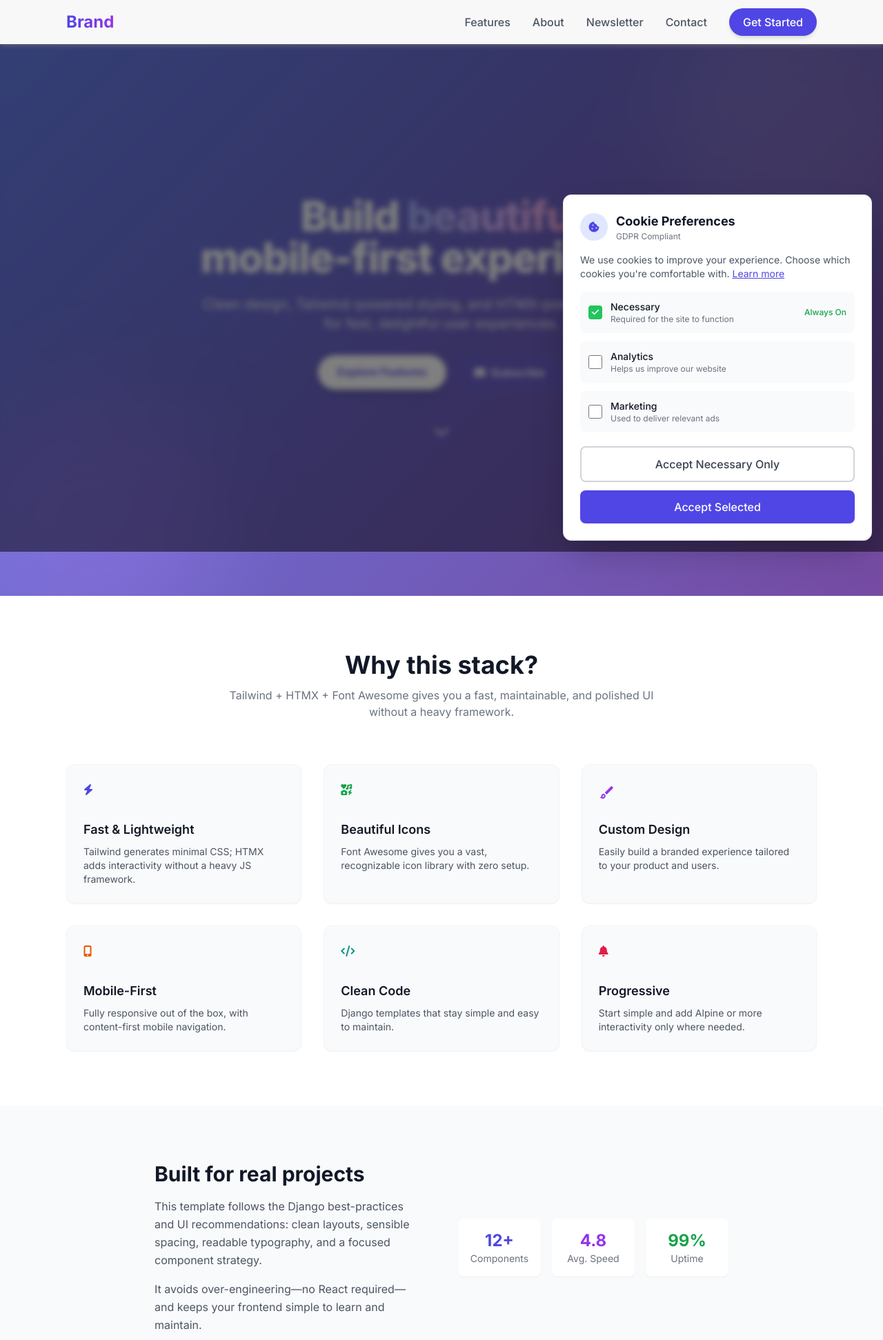
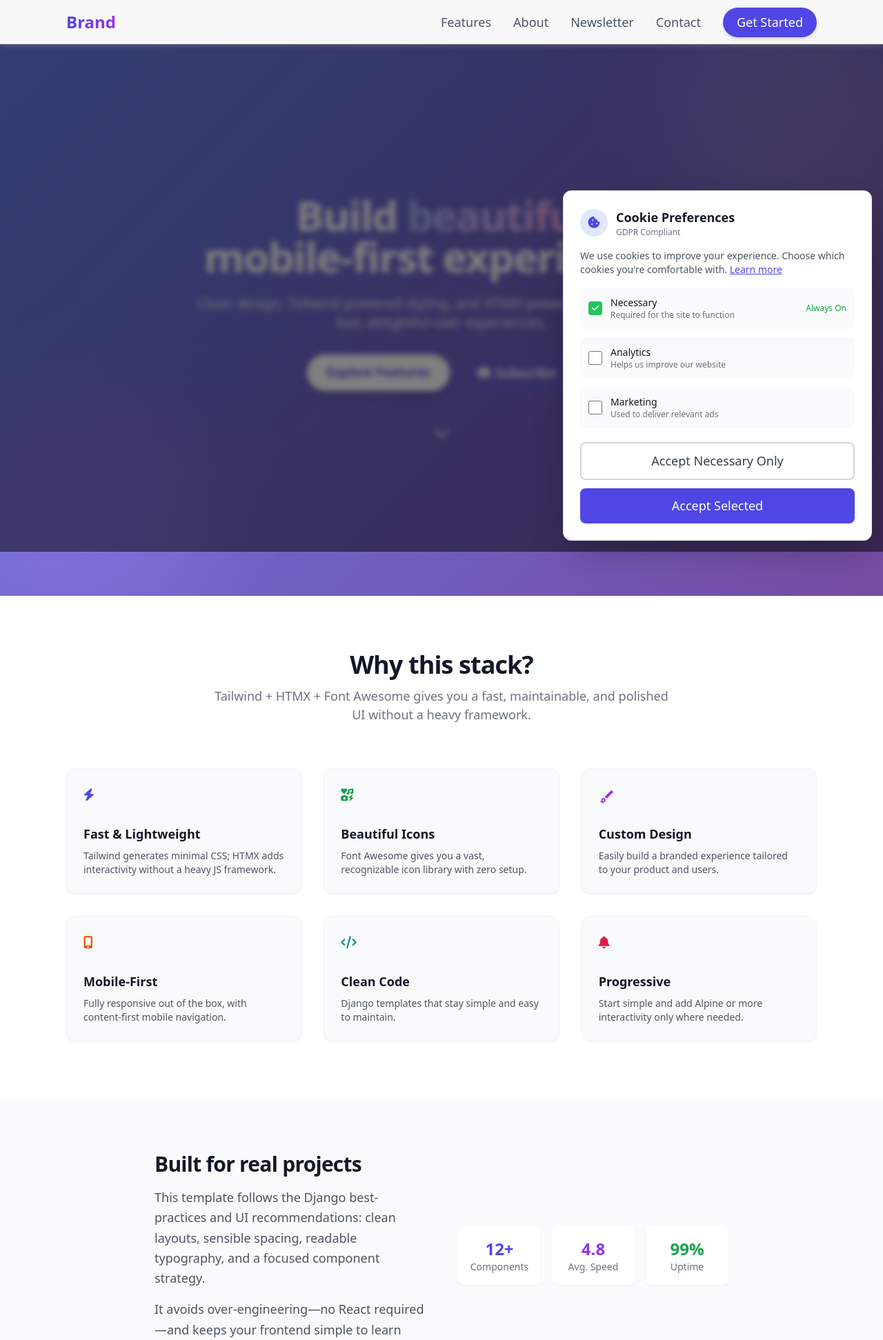
Before and after one commit to edgardojs/Landing_page, a Django app: page / in a window 1280 px wide. Shown: the top 1943 px of the page at 69% size. Run offline with Django 5.2, Linux system fonts and the light colour scheme; some libraries are stand-ins or nearby versions.

Commit message:
Phase 4: variable-font/typography alignment - fluid type scale, CSS custom properties, Inter variable font

```diff
--- /dev/null
+++ b/static/css/typography.css
@@ -0,0 +1,174 @@
+/* =====================================================
+   Typography System — Phase 4 UX Polish
+   Variable font: Inter (Google Fonts)
+   Reference: best_ux_sites_2026.md (IBM Plex, SF Pro, Roboto Flex)
+   ===================================================== */
+
+/* ---------- Variable Font Import ---------- */
+@supports (font-variation-settings: normal) {
+  @import url('https://fonts.googleapis.com/css2?family=Inter:opsz,wght@14..32,400..800&display=swap');
+}
+
+/* Fallback for older browsers */
+@import url('https://fonts.googleapis.com/css2?family=Inter:wght@400;500;600;700;800&display=swap');
+
+/* ---------- CSS Custom Properties (Type Scale) ---------- */
+:root {
+  /* Font family */
+  --font-sans: 'Inter', -apple-system, BlinkMacSystemFont, 'Segoe UI', Roboto, Oxygen, Ubuntu, sans-serif;
+  --font-mono: 'SF Mono', 'Fira Code', 'Cascadia Code', monospace;
+
+  /* Fluid type scale (clamp: min, preferred, max) */
+  --text-xs: clamp(0.75rem, 0.7rem + 0.25vw, 0.875rem);      /* 12–14px */
+  --text-sm: clamp(0.875rem, 0.8rem + 0.35vw, 1rem);          /* 14–16px */
+  --text-base: clamp(1rem, 0.95rem + 0.25vw, 1.125rem);       /* 16–18px */
+  --text-lg: clamp(1.125rem, 1rem + 0.6vw, 1.25rem);           /* 18–20px */
+  --text-xl: clamp(1.25rem, 1.1rem + 0.7vw, 1.5rem);            /* 20–24px */
+  --text-2xl: clamp(1.5rem, 1.3rem + 1vw, 2rem);               /* 24–32px */
+  --text-3xl: clamp(1.875rem, 1.6rem + 1.4vw, 2.5rem);        /* 30–40px */
+  --text-4xl: clamp(2.25rem, 1.8rem + 2.2vw, 3.5rem);          /* 36–56px */
+  --text-5xl: clamp(3rem, 2.5rem + 2.5vw, 4.5rem);             /* 48–72px */
+  --text-6xl: clamp(3.75rem, 3rem + 3.7vw, 6rem);                /* 60–96px */
+
+  /* Line heights */
+  --leading-tight: 1.2;
+  --leading-snug: 1.35;
+  --leading-normal: 1.5;
+  --leading-relaxed: 1.65;
+  --leading-loose: 2;
+
+  /* Letter spacing */
+  --tracking-tight: -0.025em;
+  --tracking-normal: 0;
+  --tracking-wide: 0.025em;
+  --tracking-wider: 0.05em;
+
+  /* Font weights (variable font range) */
+  --font-normal: 400;
+  --font-medium: 500;
+  --font-semibold: 600;
+  --font-bold: 700;
+  --font-extrabold: 800;
+}
+
+/* ---------- Base Styles ---------- */
+html {
+  font-family: var(--font-sans);
+  font-feature-settings: 'cv11', 'ss01'; /* Inter font features */
+  font-variation-settings: 'opsz' 14;
+  -webkit-font-smoothing: antialiased;
+  -moz-osx-font-smoothing: grayscale;
+  text-rendering: optimizeLegibility;
+}
+
+/* Fluid body text */
+body {
+  font-size: var(--text-base);
+  line-height: var(--leading-normal);
+  color: #111827; /* gray-900 */
+}
+
+/* ---------- Heading Scale ---------- */
+h1, .h1 {
+  font-size: var(--text-4xl);
+  font-weight: var(--font-extrabold);
+  line-height: var(--leading-tight);
+  letter-spacing: var(--tracking-tight);
+  font-variation-settings: 'opsz' 32, 'wght' 800;
+}
+
+h2, .h2 {
+  font-size: var(--text-3xl);
+  font-weight: var(--font-bold);
+  line-height: var(--leading-snug);
+  letter-spacing: var(--tracking-tight);
+  font-variation-settings: 'opsz' 24, 'wght' 700;
+}
+
+h3, .h3 {
+  font-size: var(--text-2xl);
+  font-weight: var(--font-semibold);
+  line-height: var(--leading-snug);
+  font-variation-settings: 'opsz' 24, 'wght' 600;
+}
+
+h4, .h4 {
+  font-size: var(--text-xl);
+  font-weight: var(--font-semibold);
+  line-height: var(--leading-snug);
+}
+
+h5, .h5 {
+  font-size: var(--text-lg);
+  font-weight: var(--font-medium);
+  line-height: var(--leading-normal);
+}
+
+h6, .h6 {
+  font-size: var(--text-base);
+  font-weight: var(--font-medium);
+  line-height: var(--leading-normal);
+}
+
+/* ---------- Utility Classes (Tailwind-compatible) ---------- */
+.text-xs   { font-size: var(--text-xs); }
+.text-sm   { font-size: var(--text-sm); }
+.text-base { font-size: var(--text-base); }
+.text-lg   { font-size: var(--text-lg); }
+.text-xl   { font-size: var(--text-xl); }
+.text-2xl  { font-size: var(--text-2xl); }
+.text-3xl  { font-size: var(--text-3xl); }
+.text-4xl  { font-size: var(--text-4xl); }
+.text-5xl  { font-size: var(--text-5xl); }
+.text-6xl  { font-size: var(--text-6xl); }
+
+.font-normal    { font-weight: var(--font-normal); }
+.font-medium    { font-weight: var(--font-medium); }
+.font-semibold  { font-weight: var(--font-semibold); }
+.font-bold      { font-weight: var(--font-bold); }
+.font-extrabold { font-weight: var(--font-extrabold); }
+
+.leading-tight   { line-height: var(--leading-tight); }
+.leading-snug    { line-height: var(--leading-snug); }
+.leading-normal  { line-height: var(--leading-normal); }
+.leading-relaxed { line-height: var(--leading-relaxed); }
+
+.tracking-tight  { letter-spacing: var(--tracking-tight); }
+.tracking-normal { letter-spacing: var(--tracking-normal); }
+.tracking-wide   { letter-spacing: var(--tracking-wide); }
+
+/* ---------- Font Display Strategy ---------- */
+@font-face {
+  font-family: 'Inter';
+  font-style: normal;
+  font-weight: 400 800;
+  font-display: swap;
+  src: url('https://fonts.gstatic.com/s/inter/v18/UcCO3FwrK3iLTeHuS_nVMrMxCp50SjIw2boKoduKmMEVuLyfAZ9hiJ-Ek-_EeA.woff2') format('woff2');
+  unicode-range: U+0000-00FF, U+0131, U+0152-0153, U+02BB-02BC, U+02C6, U+02DA, U+02DC, U+0304, U+0308, U+0329, U+2000-206F, U+2074, U+20AC, U+2122, U+2191, U+2193, U+2212, U+2215, U+FEFF, U+FFFD;
+}
+
+/* ---------- Responsive Typography ---------- */
+@media (max-width: 640px) {
+  :root {
+    --leading-normal: 1.6;
+  }
+
+  h1, .h1 {
+    letter-spacing: var(--tracking-normal);
+  }
+}
+
+/* ---------- Print Styles ---------- */
+@media print {
+  html {
+    font-size: 12pt;
+  }
+
+  body {
+    line-height: 1.4;
+  }
+
+  h1, h2, h3 {
+    page-break-after: avoid;
+  }
+}
--- a/templates/base.html
+++ b/templates/base.html
@@ -19,11 +19,10 @@
   <!-- HTMX -->
   <script src="https://unpkg.com/htmx.org@1.9.12"></script>
 
-  <!-- Google Fonts -->
-  <link href="https://fonts.googleapis.com/css2?family=Inter:wght@400;500;600;700;800&display=swap" rel="stylesheet">
+  <!-- Typography System -->
+  <link rel="stylesheet" href="{% static 'css/typography.css' %}">
 
   <style>
-    body { font-family: 'Inter', sans-serif; }
     .instagram-gradient {
       background: linear-gradient(45deg, #f09433 0%, #e6683c 25%, #dc2743 50%, #cc2366 75%, #bc1888 100%);
     }
```
Also changed, not shown: TASKS.md (+1 -1 lines), TYPOGRAPHY_REPORT.md (added, +58 -0 lines).
